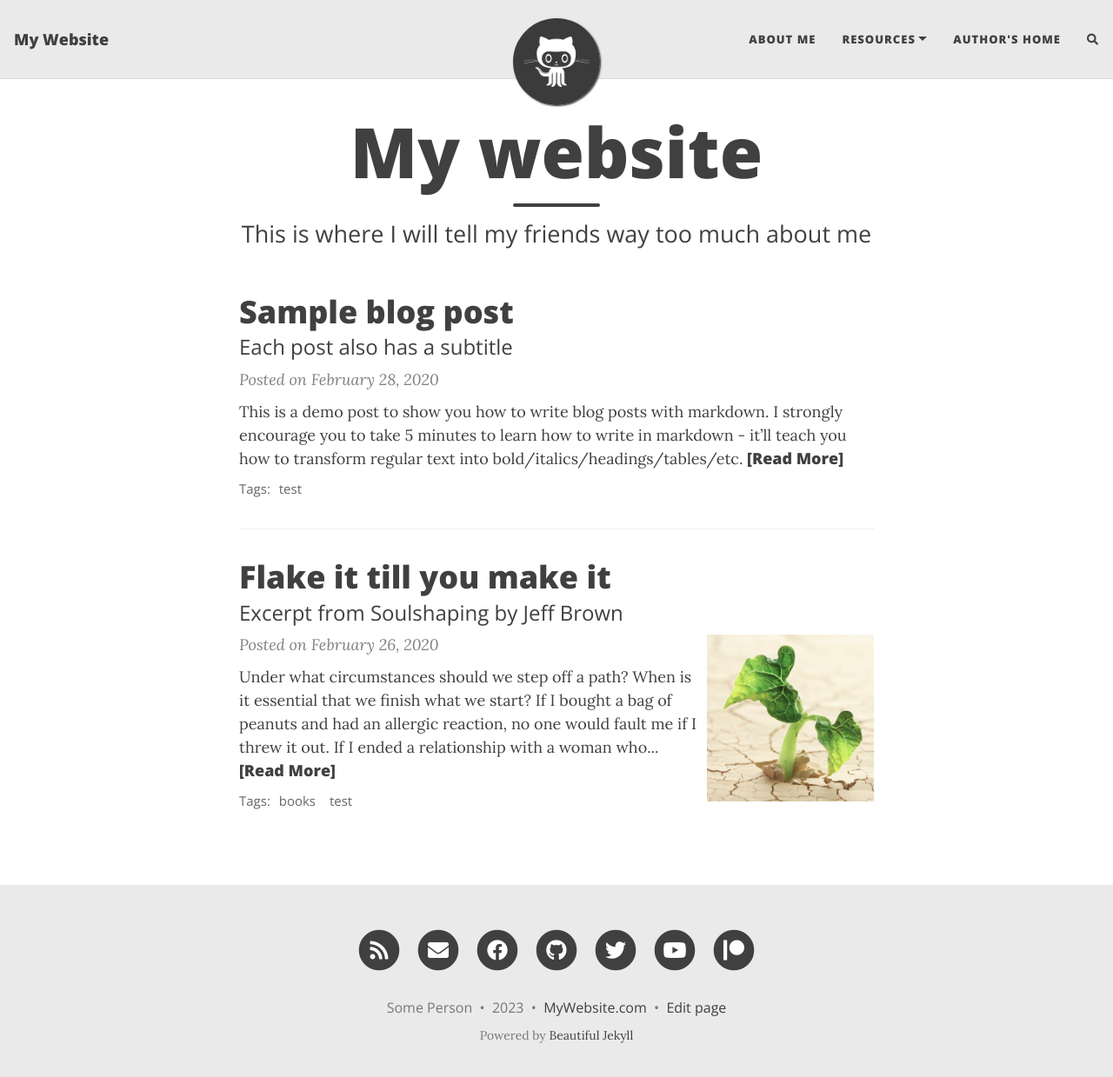
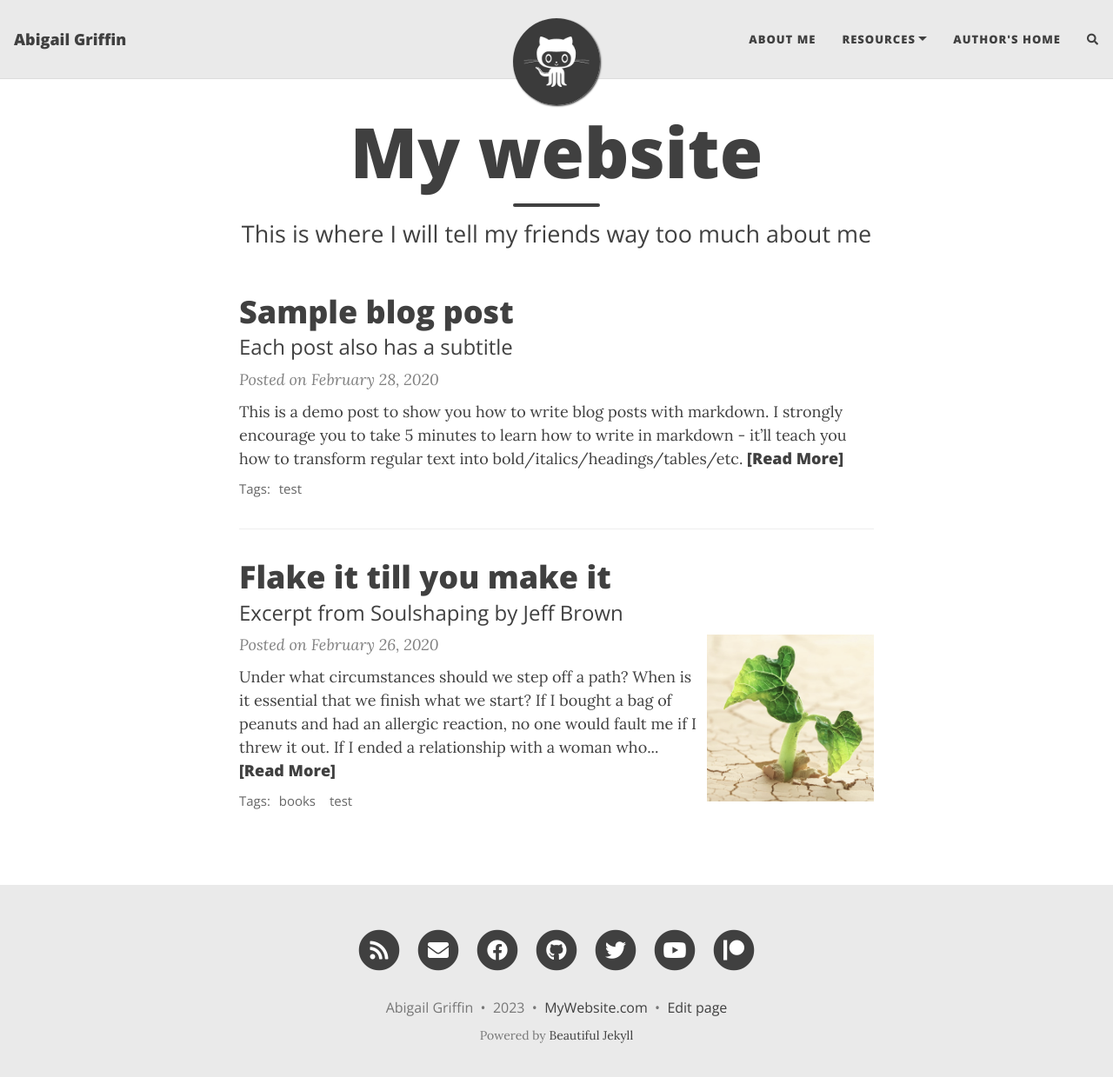
Before and after one commit to abbygriffin4/abbygriffin4.github.io, a Jekyll site: the page built from index.html, in a window 1280 px wide and 1252 px high. Shown: the top 1239 px of the window at 87% size. Built offline with Jekyll 4.4.1, drawn with Linux system fonts in a browser that asks for light colours; nearby versions of some CDN libraries; the list of posts is cut into pages by our own code; comment, search, counter and statistics services are not loaded.

Commit message:
modify config

```diff
--- a/_config.yml
+++ b/_config.yml
@@ -10,10 +10,10 @@
 ############################
 
 # Name of website
-title: My Website
+title: Abigail Griffin
 
 # Your name to show in the footer
-author: Some Person
+author: Abigail Griffin
 
 ###############################################
 # --- List of links in the navigation bar --- #
```
